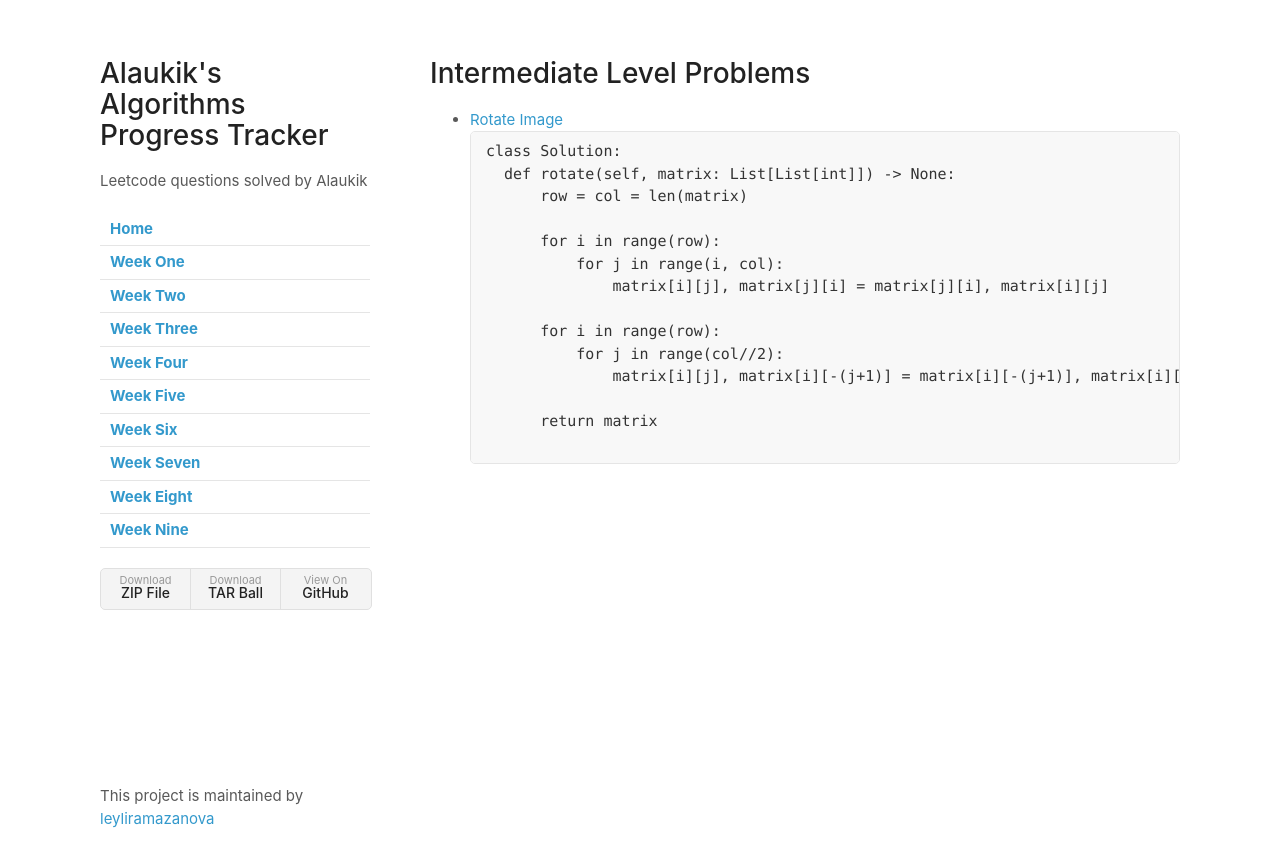
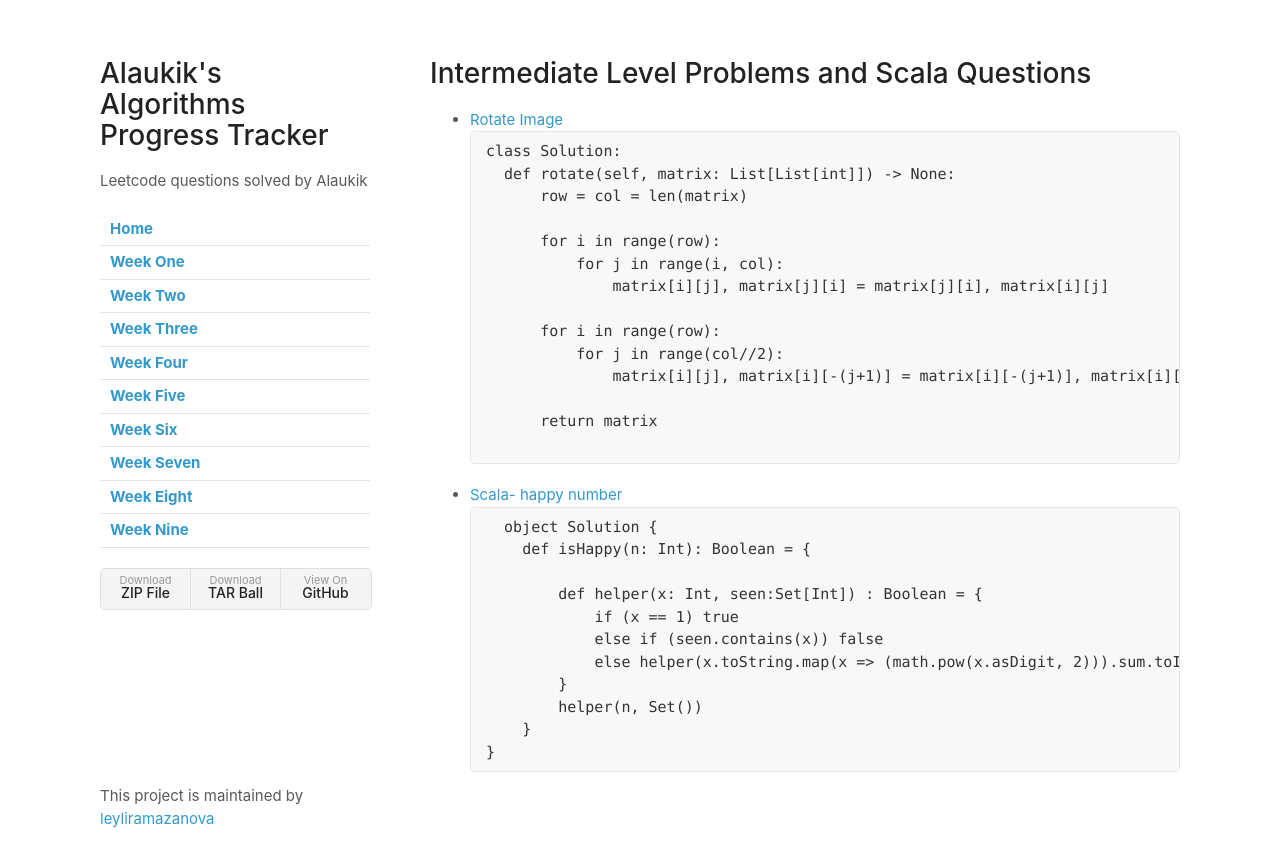
Before and after one commit to leyliramazanova/Five-Weeks-of-Leet-Code, a Jekyll site: the page built from weekEight.md, in a window 1280 px wide. Shown: the top 867 px of the page. Built offline with Jekyll 4.4.1, drawn with Linux system fonts in a browser that asks for light colours; our own code applies the rules of GitHub Pages for plain Markdown files.

Commit message:
Update weekEight.md

````diff
--- a/weekEight.md
+++ b/weekEight.md
@@ -1,4 +1,4 @@
-# Intermediate Level Problems
+# Intermediate Level Problems and Scala Questions
 
 
 - [Rotate Image](https://leetcode.com/problems/rotate-image/submissions/)
@@ -18,3 +18,19 @@
         return matrix
 
   ```
+
+
+- [Scala- happy number](https://leetcode.com/problems/happy-number/submissions/)
+  ```scala
+    object Solution {
+      def isHappy(n: Int): Boolean = {
+
+          def helper(x: Int, seen:Set[Int]) : Boolean = {
+              if (x == 1) true
+              else if (seen.contains(x)) false
+              else helper(x.toString.map(x => (math.pow(x.asDigit, 2))).sum.toInt, seen + x)
+          }
+          helper(n, Set())
+      }
+  }
+  ```
````
